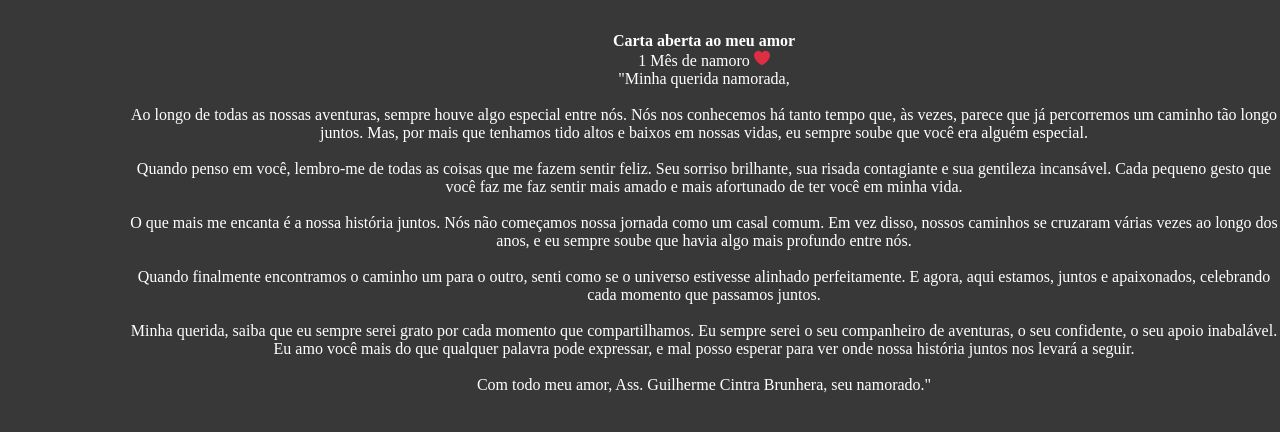
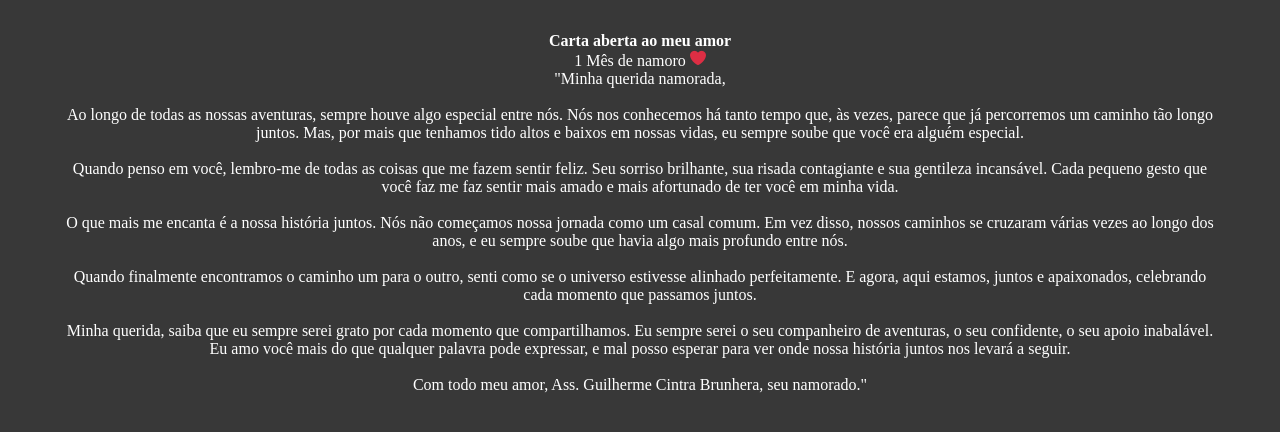
Before and after one commit to guilhermebrunhera/sitePeG, a React (Create React App) app: page /Inicio in a window 1280 px wide. Shown: the top 432 px of the page. Built offline with nearby package versions, Linux system fonts and the light colour scheme; a web font is replaced by a local one.

Commit message:
texto da tela incial quase completo 2

```diff
--- a/src/inicio.css
+++ b/src/inicio.css
@@ -2,7 +2,7 @@
     height: 100vh;
     width: 90%;
     padding-top: 4rem;
-    padding-left: 10%;
+    padding-left: 5%;
     text-align: center;
 }
 
```
